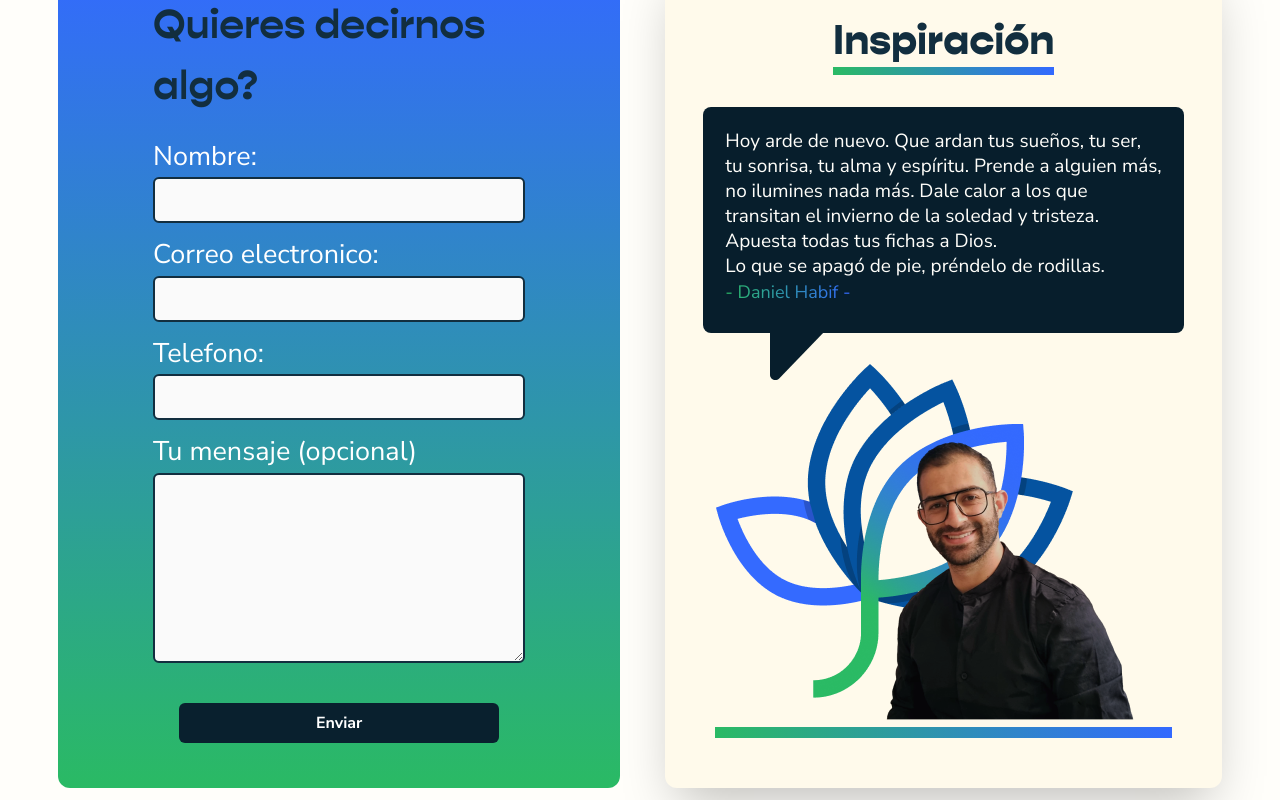
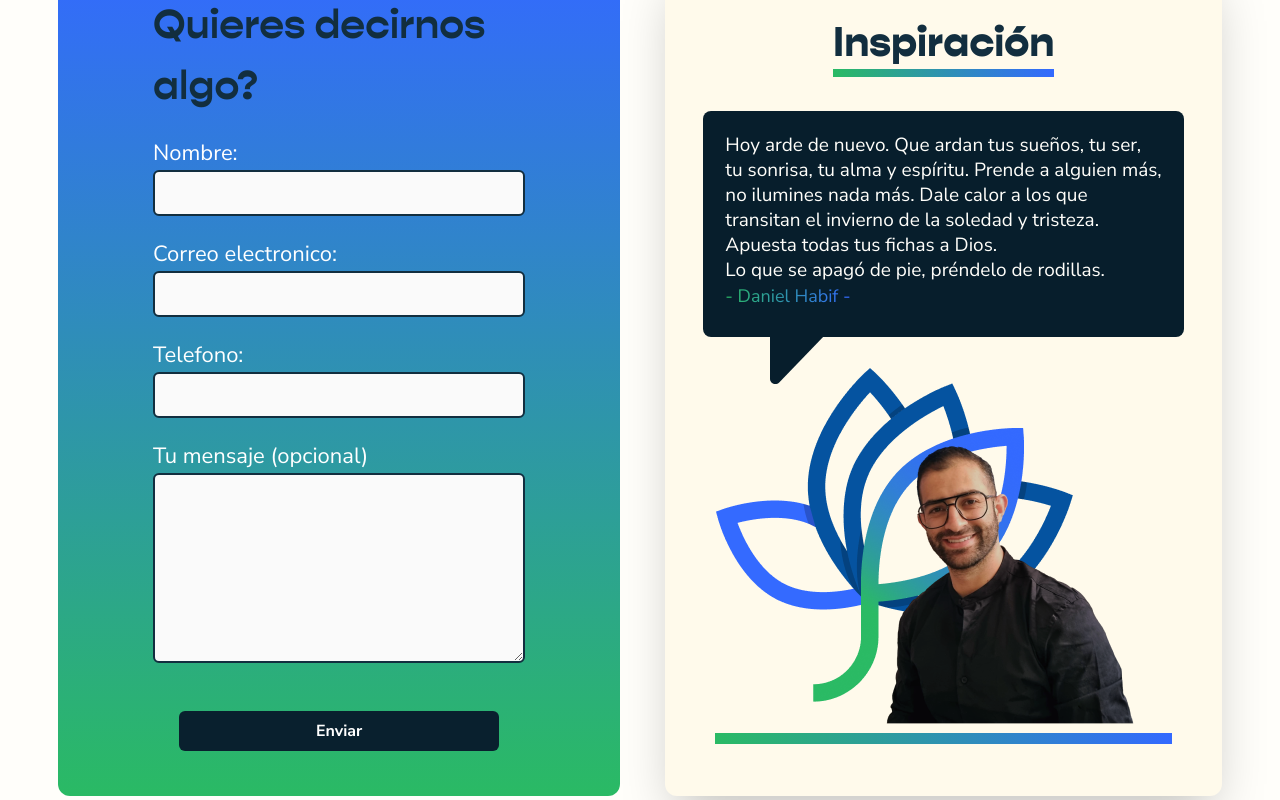
Before and after one commit to revdev-earth/JonathanPFrontend, a React (Vite) app: page / in a window 1280 px wide. Shown: the part 5440-6240 px from the top of the page. Built offline with nearby package versions, Linux system fonts and the light colour scheme.

Commit message:
font size form

```diff
--- a/src/Sections/7/index.tsx
+++ b/src/Sections/7/index.tsx
@@ -107,11 +107,11 @@
         </div>
         <div
           className="
-            flex flex-col gap-1 md:gap-[12px]
+            flex flex-col gap-1 md:gap-[22px]
             px-[15px] md:px-0
             mt-1 md:mt-5
           text-white
-            md:text-[27px]
+            md:text-[22px]
           "
         >
           <label htmlFor="name">
```
